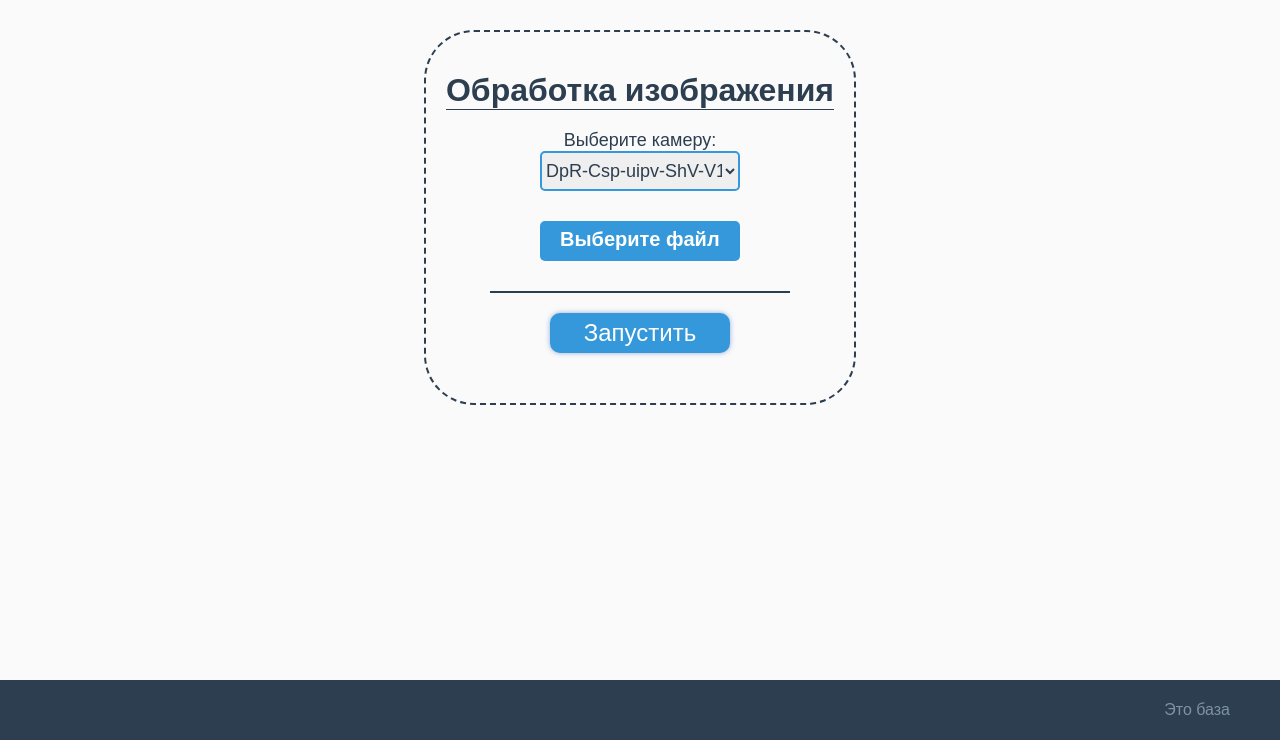
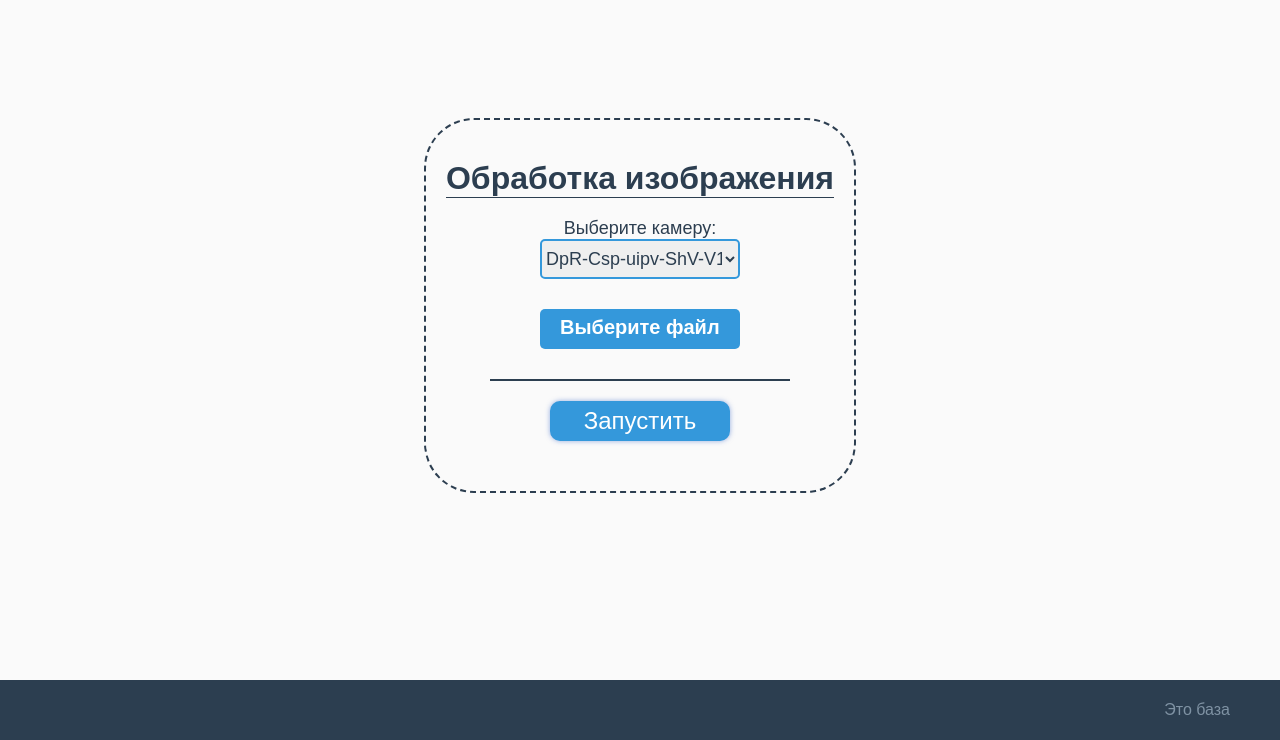
Before and after one commit to Keferd/Stavropol2023, a Flask app: page / in a window 1280 px wide. Shown: the part 60-800 px from the top of the page. Run offline with Flask 3, Linux system fonts and the light colour scheme.

Commit message:
Центрирование и отступы

```diff
--- a/flaskapp/static/js/filesend.js
+++ b/flaskapp/static/js/filesend.js
@@ -96,7 +96,7 @@ sendfilebtn.addEventListener("click", function (e) {
                         <input  class="aside__button_download" type="button" value="Скачать">
                     </a>
 
-                    <div style="font-size: 32px;">
+                    <div style="font-size: 32px; margin-bottom: 30px">
                         ` + data.json_object + `
                     </div>
                 `;
--- a/flaskapp/static/style.css
+++ b/flaskapp/static/style.css
@@ -69,6 +69,7 @@ main {
     align-items: center;
 
     margin: 30px;
+    margin-bottom: 100px;
     padding: 20px;
     border-radius: 50px;
     border: 2px dashed #2c3e50;
@@ -145,7 +146,6 @@ footer {
     display: flex;
     align-items: center;
     justify-content: flex-end;
-    margin-top: 20px;
 }
 
 
@@ -362,6 +362,7 @@ footer {
     display: flex;
     flex-direction: column;
     align-items: center;
+    justify-content: center;
 }
 
 .return_button {
```
